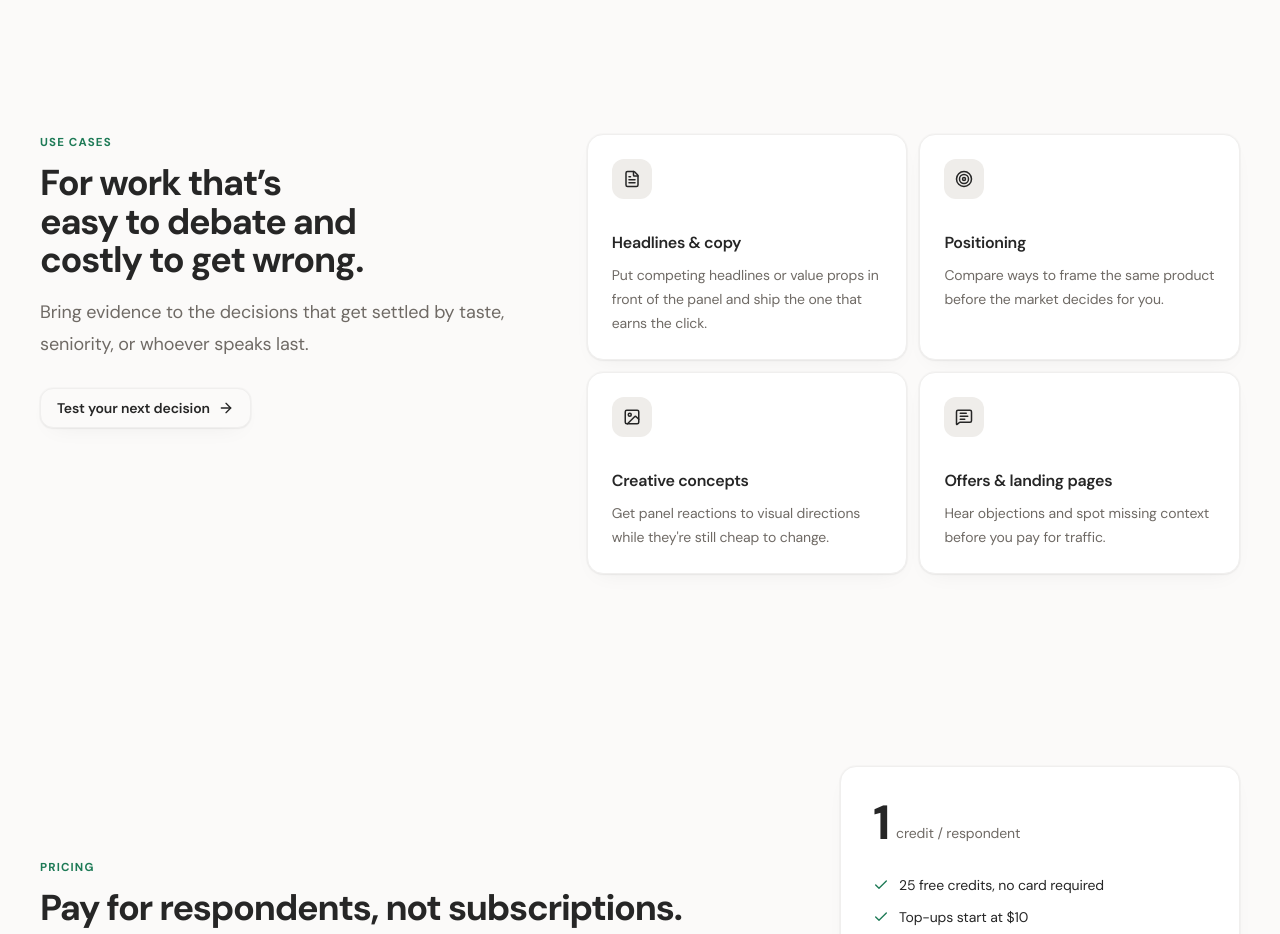
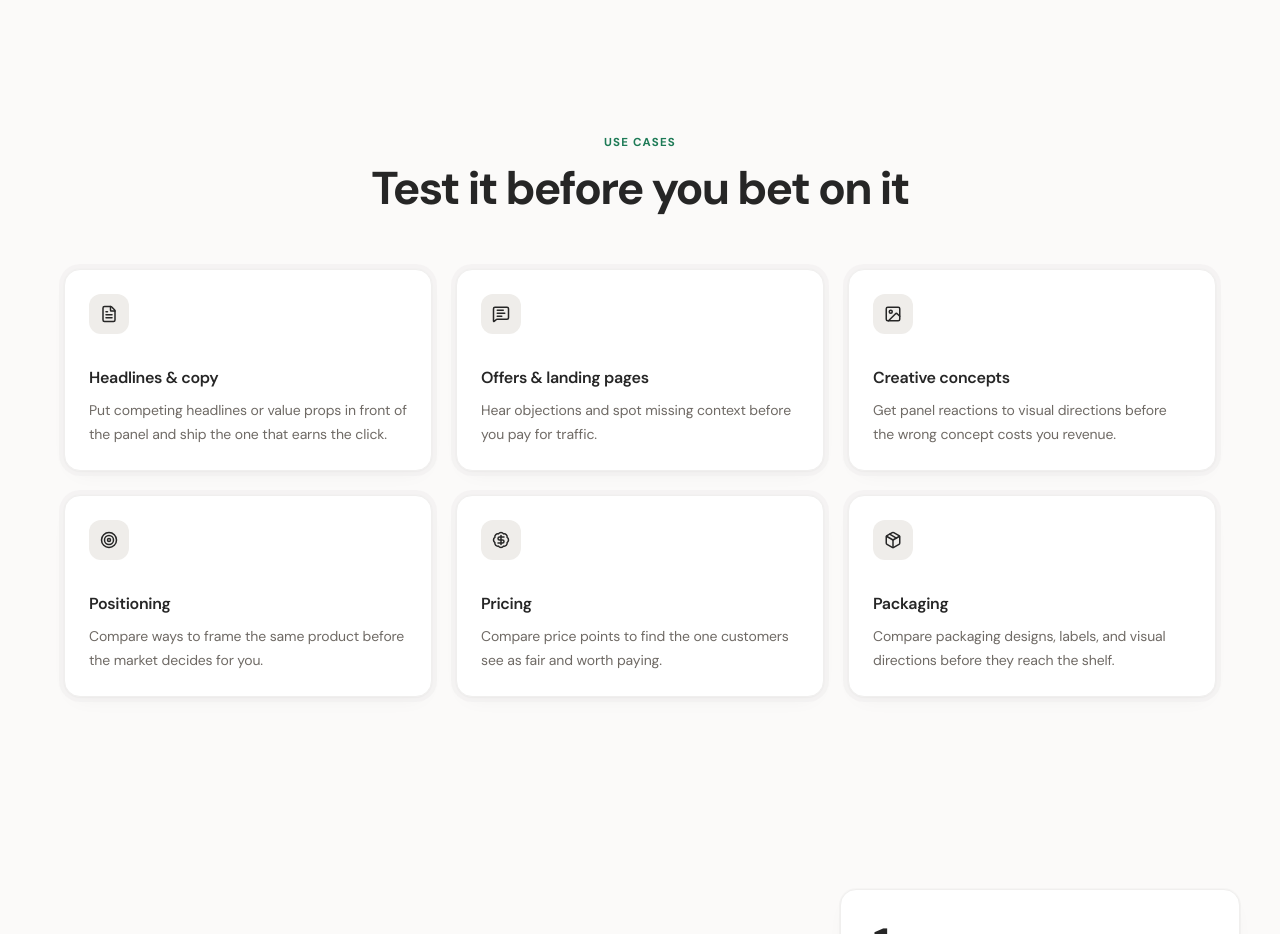
Before and after one commit to arham-saigol/Plurena, a Next.js app: page / in a window 1280 px wide. Shown: the part 1960-2894 px from the top of the page. Built offline with nearby package versions, Linux system fonts and the light colour scheme; no server answers.

Commit message:
feat: refine landing page use cases

```diff
--- a/app/page.tsx
+++ b/app/page.tsx
@@ -1,9 +1,11 @@
 import {
   ArrowRight,
+  BadgeDollarSign,
   Check,
   FileText,
   ImageIcon,
   MessageSquareText,
+  Package,
   Target,
 } from "lucide-react";
 import { AppEntryLink } from "@/components/app-entry-link";
@@ -36,19 +38,29 @@ const useCases = [
     body: "Put competing headlines or value props in front of the panel and ship the one that earns the click.",
   },
   {
+    icon: MessageSquareText,
+    title: "Offers & landing pages",
+    body: "Hear objections and spot missing context before you pay for traffic.",
+  },
+  {
+    icon: ImageIcon,
+    title: "Creative concepts",
+    body: "Get panel reactions to visual directions before the wrong concept costs you revenue.",
+  },
+  {
     icon: Target,
     title: "Positioning",
     body: "Compare ways to frame the same product before the market decides for you.",
   },
   {
-    icon: ImageIcon,
-    title: "Creative concepts",
-    body: "Get panel reactions to visual directions while they're still cheap to change.",
+    icon: BadgeDollarSign,
+    title: "Pricing",
+    body: "Compare price points to find the one customers see as fair and worth paying.",
   },
   {
-    icon: MessageSquareText,
-    title: "Offers & landing pages",
-    body: "Hear objections and spot missing context before you pay for traffic.",
+    icon: Package,
+    title: "Packaging",
+    body: "Compare packaging designs, labels, and visual directions before they reach the shelf.",
   },
 ];
 
@@ -183,27 +195,18 @@ export default function LandingPage() {
         className="scroll-mt-24 px-4 py-20 sm:px-6 sm:py-24 lg:px-10"
       >
         <div className="mx-auto max-w-[84rem]">
-          <div className="grid gap-10 lg:grid-cols-[0.85fr_1.15fr] lg:gap-16">
-            <div>
+          <div className="mx-auto max-w-5xl text-center">
             <p className="eyebrow">Use cases</p>
-              <h2 className="mt-3 text-3xl leading-[1.08] font-bold tracking-[-0.035em] text-balance sm:text-4xl">
-                For work that’s easy to debate and costly to get wrong.
+            <h2 className="mt-3 text-4xl leading-[1.08] font-bold tracking-[-0.04em] text-balance sm:text-[2.875rem]">
+              Test it before you bet on it
             </h2>
-              <p className="text-muted-foreground mt-4 text-lg leading-8">
-                Bring evidence to the decisions that get settled by taste,
-                seniority, or whoever speaks last.
-              </p>
-              <Button asChild variant="outline" className="mt-7">
-                <AppEntryLink signedOutHref="/sign-up">
-                  Test your next decision <ArrowRight />
-                </AppEntryLink>
-              </Button>
           </div>
-            <div className="grid gap-3 sm:grid-cols-2">
+
+          <div className="mx-auto mt-14 grid max-w-[72rem] gap-6 sm:grid-cols-2 lg:grid-cols-3">
             {useCases.map(({ icon: Icon, title, body }) => (
               <div
                 key={title}
-                  className="bg-card rounded-2xl border p-6 shadow-[var(--shadow-sm)]"
+                className="bg-card rounded-2xl border p-6 shadow-[0_0_0_5px_color-mix(in_srgb,var(--border)_55%,transparent),var(--shadow-sm)]"
               >
                 <span className="bg-accent grid size-10 place-items-center rounded-xl">
                   <Icon className="size-4.5" />
@@ -216,7 +219,6 @@ export default function LandingPage() {
                 </p>
               </div>
             ))}
-            </div>
           </div>
         </div>
       </section>
```
Lines whose indentation alone changed are shown as unchanged.
